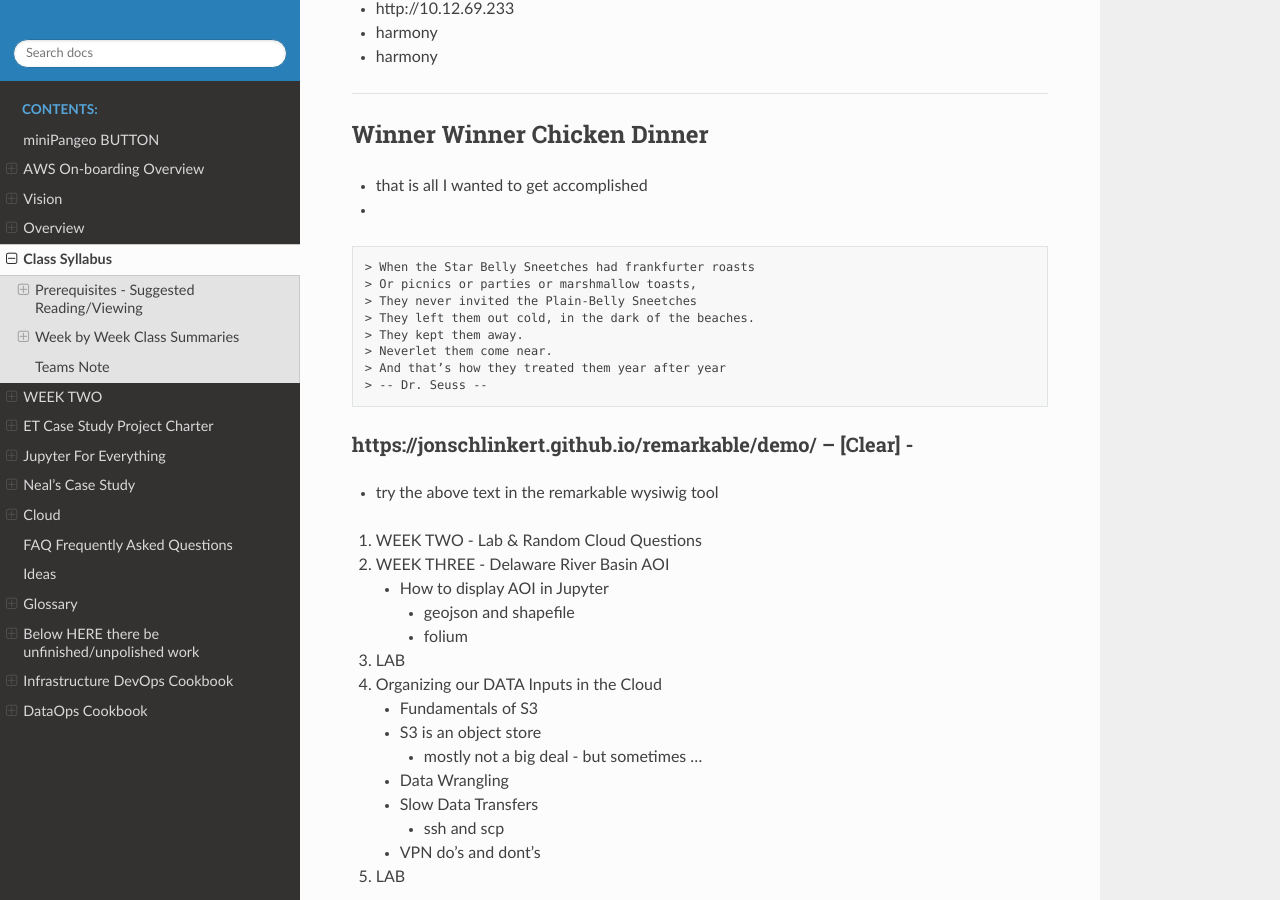
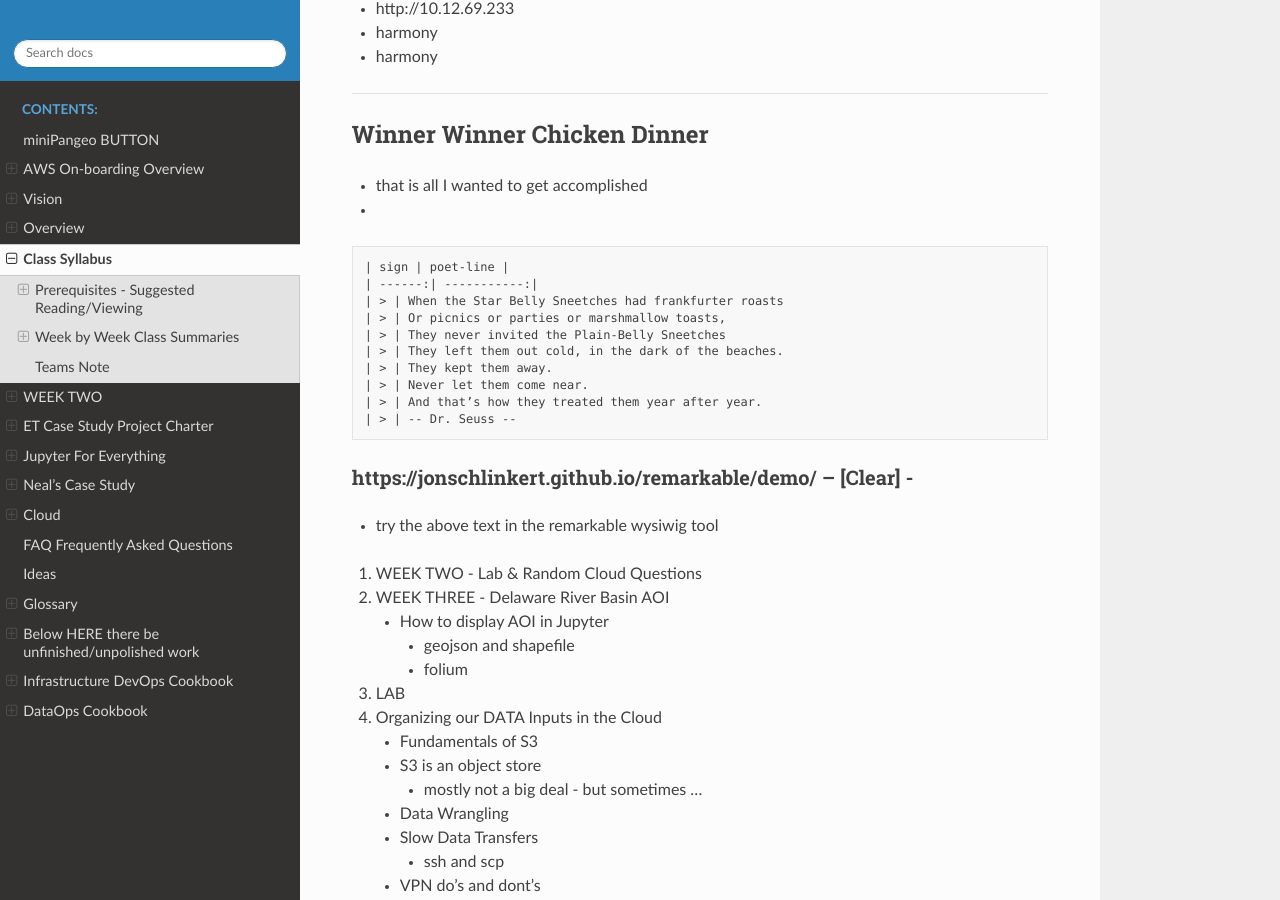
Before and after one commit to tonybutzer/harmony, a Sphinx documentation site: the page built from documentation/source/00weekbyweek.md, in a window 1280 px wide and 900 px high, scrolled down 6777 px. Built offline with Sphinx 7.4.7 and the Read the Docs theme 2.0.0, drawn with Linux system fonts in a browser that asks for light colours; pages that are not in the unit, such as notebooks, are missing from menus.

Commit message:
automatic git update from Makefile

````diff
--- a/documentation/source/00weekbyweek.md
+++ b/documentation/source/00weekbyweek.md
@@ -225,14 +225,16 @@
 -
 
 ```
-> When the Star Belly Sneetches had frankfurter roasts
-> Or picnics or parties or marshmallow toasts,
-> They never invited the Plain-Belly Sneetches
-> They left them out cold, in the dark of the beaches.
-> They kept them away.
-> Neverlet them come near.
-> And that’s how they treated them year after year
-> -- Dr. Seuss --
+| sign | poet-line |
+| ------:| -----------:|
+| > | When the Star Belly Sneetches had frankfurter roasts
+| > | Or picnics or parties or marshmallow toasts,
+| > | They never invited the Plain-Belly Sneetches
+| > | They left them out cold, in the dark of the beaches.
+| > | They kept them away.
+| > | Never let them come near.
+| > | And that’s how they treated them year after year.
+| > | -- Dr. Seuss --
 ```
 
 ### https://jonschlinkert.github.io/remarkable/demo/  -- [Clear] -
````
